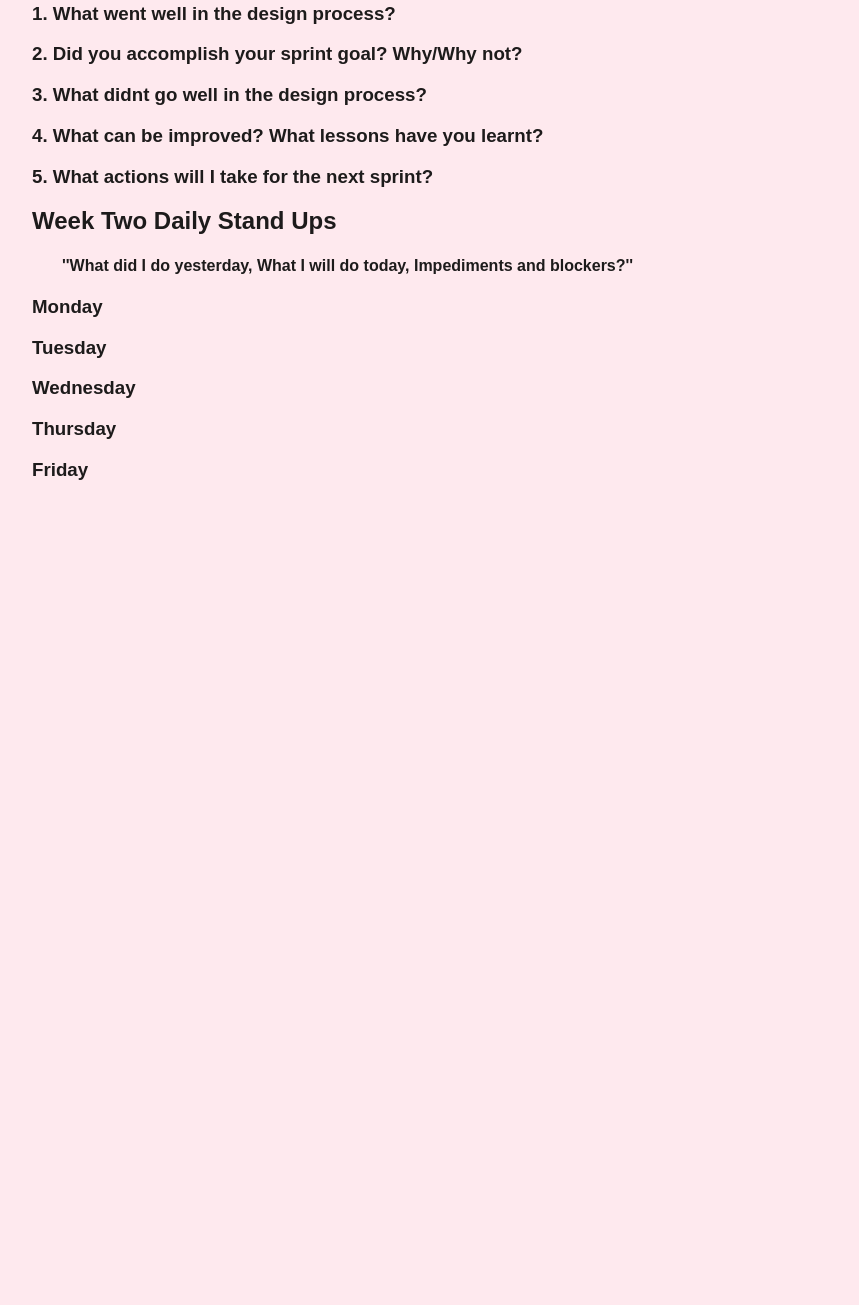
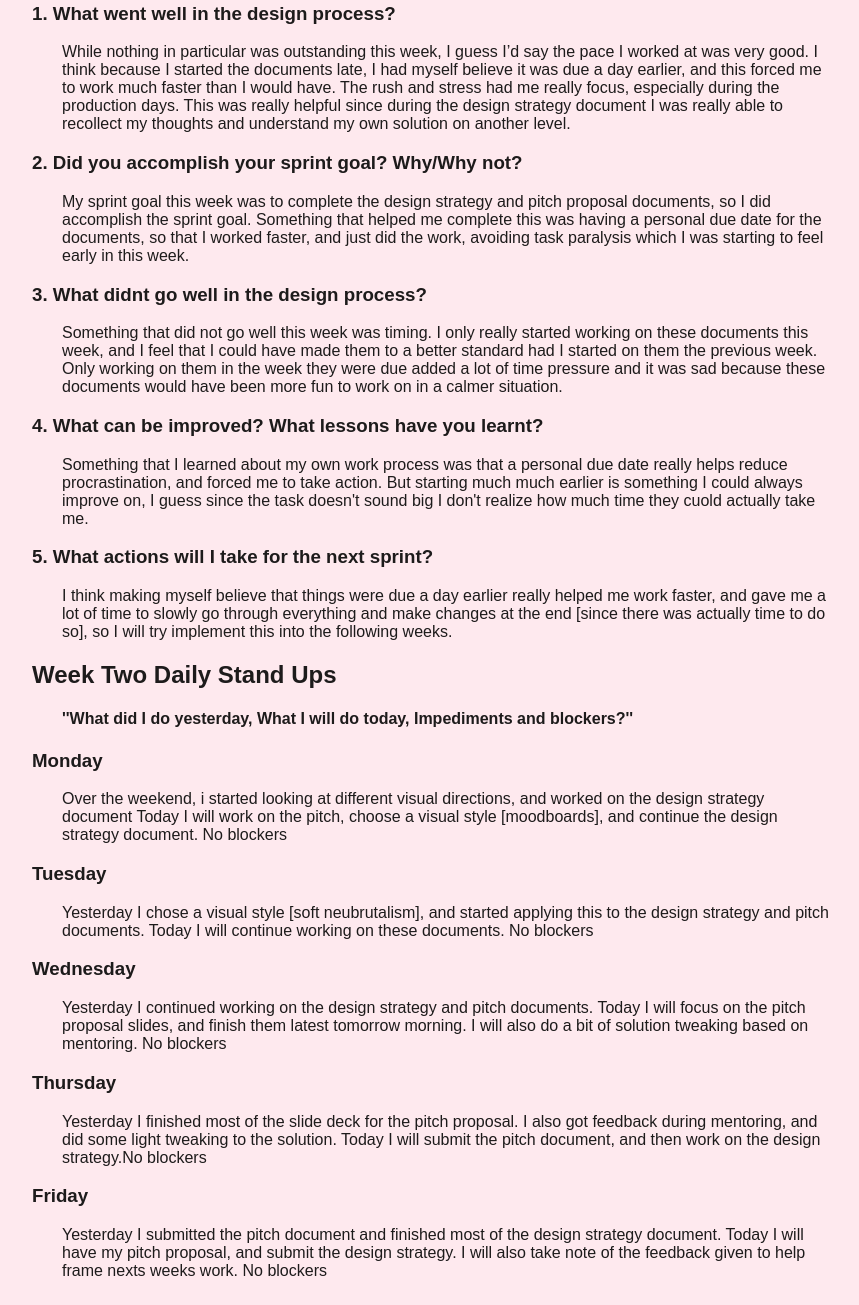
Before and after one commit to mhayv/my-blog, a plain HTML site: page week4.html in a window 1280 px wide. Shown: the part 175-1480 px from the top of the page, without its empty margins (18-877 px from the left). Before the commit the page ends 800 px from the top, so only its background shows below. Drawn offline with Linux system fonts and the light colour scheme; a web font is replaced by a local one.

Commit message:
week4 text

```diff
--- a/week4.html
+++ b/week4.html
@@ -29,38 +29,39 @@
     <main>
         <h2>Week Three Reflection</h2>
         <h3>1. What went well in the design process?</h3>
-            <p class="small"></p>
+            <p class="small">While nothing in particular was outstanding this week, I guess I’d say the pace I worked at was very good. I think because I started the documents late, I had myself believe it was due a day earlier, and this forced me to work much faster than I would have. The rush and stress had me really focus, especially during the production days. This was really helpful since during the design strategy document I was really able to recollect my thoughts and understand my own solution on another level. </p>
 
         <h3>2. Did you accomplish your sprint goal? Why/Why not?</h3>
-        <p class="small"></p>
+        <p class="small">My sprint goal this week was to complete the design strategy and pitch proposal documents, so I did accomplish the sprint goal. Something that helped me complete this was having a personal due date for the documents, so that I worked faster, and just did the work, avoiding task paralysis which I was starting to feel early in this week. </p>
 
         <h3>3. What didnt go well in the design process?</h3>
-        <p class="small"></p>
+        <p class="small">Something that did not go well this week was timing. I only really started working on these documents this week, and I feel that I could have made them to a better standard had I started on them the previous week. Only working on them in the week they were due added a lot of time pressure and it was sad because these documents would have been more fun to work on in a calmer situation. </p>
 
         <h3>4. What can be improved? What lessons have you learnt?</h3>
-        <p class="small"></p>
+        <p class="small">Something that I learned about my own work process was that a personal due date really helps reduce procrastination, and forced me to take action. But starting much much earlier is something I could always improve on, I guess since the task doesn't sound big I don't realize how much time they cuold actually take me. </p>
 
         <h3>5. What actions will I take for the next sprint?</h3>
-        <p class="small"></p>
+        <p class="small">I think making myself believe that things were due a day earlier really helped me work faster, and gave me a lot of time to slowly go through everything and make changes at the end [since there was actually time to do so], so I will try implement this into the following weeks.</p>
 
         <h2>Week Two Daily Stand Ups</h2>
         <h4 class="small">&#39;&#39;What did I do yesterday, What I will do today, Impediments and blockers?&#39;&#39;
         </h4>
 
         <h3>Monday</h3>
-        <p class="small"></p>
+        <p class="small">Over the weekend, i started looking at different visual directions, and worked on the design strategy document
+Today I will work on the pitch, choose a visual style [moodboards], and continue the design strategy document. No blockers</p>
 
         <h3>Tuesday</h3>
-        <p class="small"></p>
+        <p class="small">Yesterday I chose a visual style [soft neubrutalism], and started applying this to the design strategy and pitch documents. Today I will continue working on these documents. No blockers</p>
 
         <h3>Wednesday</h3>
-        <p class="small"></p>
+        <p class="small">Yesterday I continued working on the design strategy and pitch documents. Today I will focus on the pitch proposal slides, and finish them latest tomorrow morning. I will also do a bit of solution tweaking based on mentoring. No blockers</p>
 
         <h3>Thursday</h3>
-        <p class="small"></p>
+        <p class="small">Yesterday I finished most of the slide deck for the pitch proposal. I also got feedback during mentoring, and did some light tweaking to the solution. Today I will submit the pitch document, and then work on the design strategy.No blockers</p>
 
         <h3>Friday</h3>
-        <p class="small"></p>
+        <p class="small">Yesterday I submitted the pitch document and finished most of the design strategy document.  Today I will have my pitch proposal, and submit the design strategy. I will also take note of the feedback given to help frame nexts weeks work. No blockers</p>
 
 
 
```
